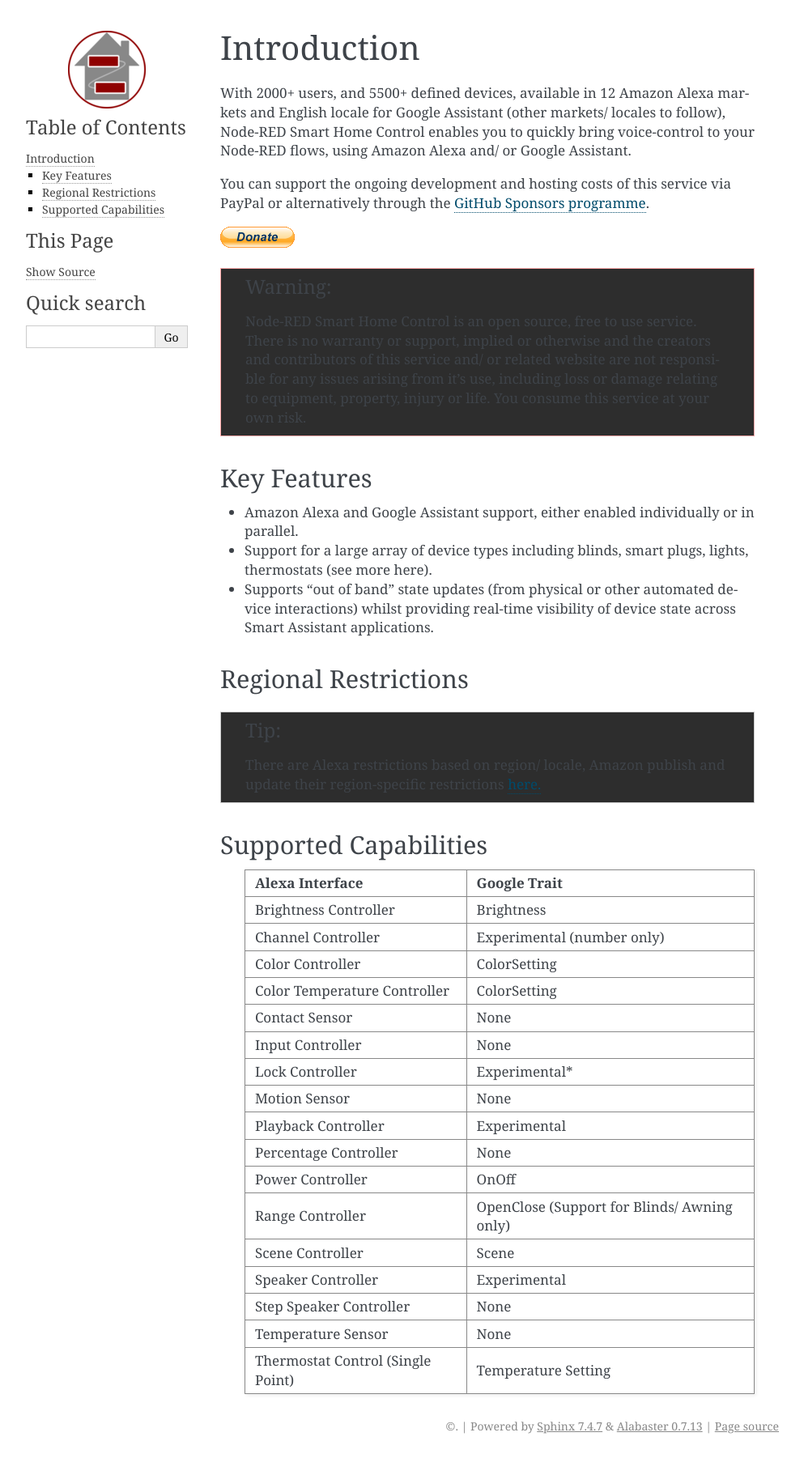
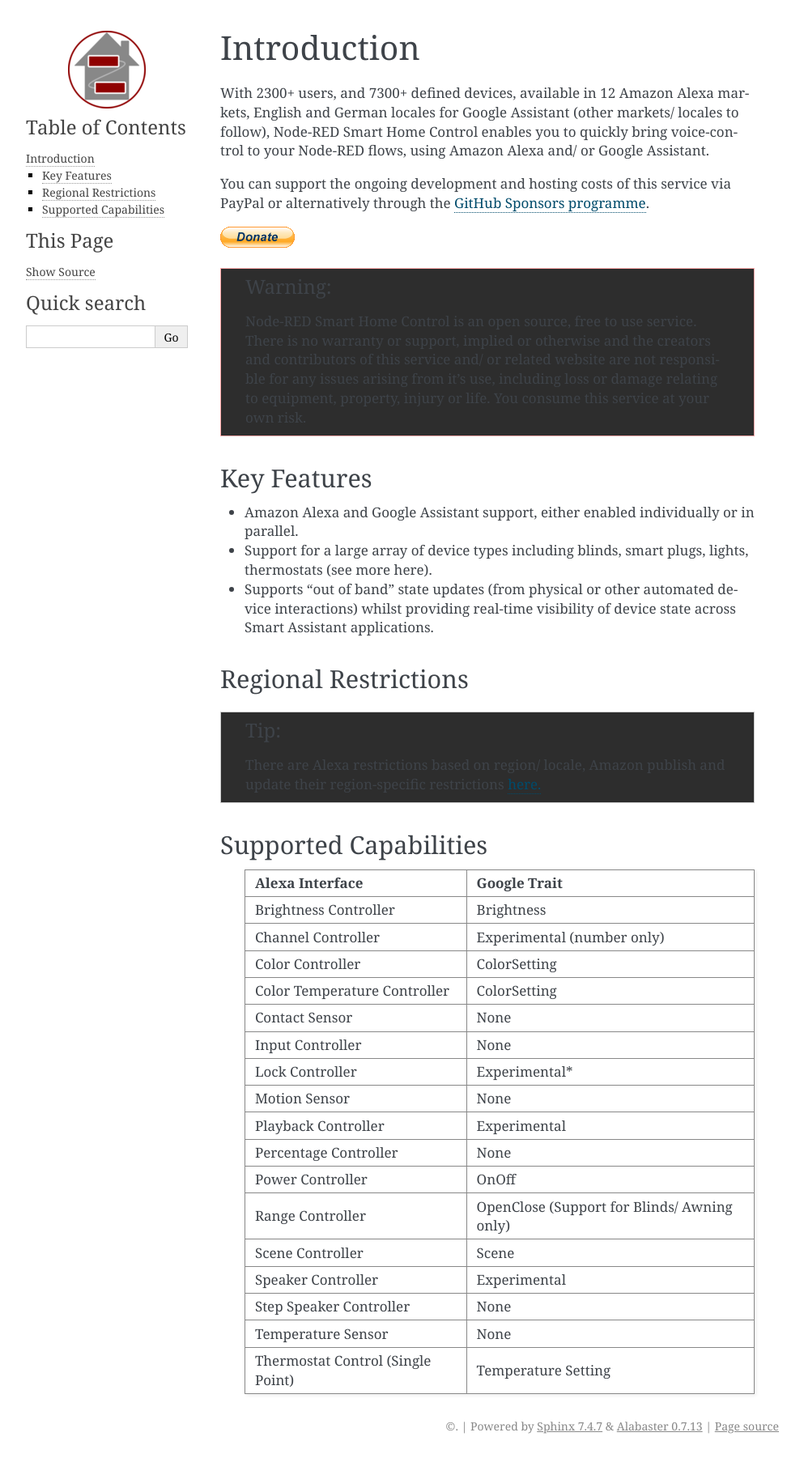
Before and after one commit to hardillb/node-red-alexa-home-skill-web, a Sphinx documentation site: the page built from docs/index.rst, in a window 1280 px wide. Shown: the whole page at 81% size, without its empty margins (148-1141 px from the left). Built offline with Sphinx 7.4.7, drawn with Linux system fonts in a browser that asks for light colours.

Commit message:
Update reflecting launch of de-DE locale for Google Home.

```diff
--- a/docs/getting-started.rst
+++ b/docs/getting-started.rst
@@ -58,7 +58,9 @@
 .. image:: _static/images/works-wih-google.png
     :alt: Add a "works with Google device"
 
-5. For English locale users select "Node-RED Smart Home Control" otherwise, for non-English locale users, select "[test] Node-RED Smart Home Control" and complete the account linking process
+5. For English locale users select "Node-RED Smart Home Control" otherwise, for German locale user, look for "Node-RED Smart Home-Steuerung."
+
+For other locales look for "[test] Node-RED Smart Home Control" and complete the account linking process
 
 .. image:: _static/images/account-linking-google.png
     :alt: Screenshot of Google Account Linking process
--- a/docs/index.rst
+++ b/docs/index.rst
@@ -13,7 +13,7 @@
 **********
 Introduction
 **********
-With 2000+ users, and 5500+ defined devices, available in 12 Amazon Alexa markets and English locale for Google Assistant (other markets/ locales to follow), Node-RED Smart Home Control enables you to quickly bring voice-control to your Node-RED flows, using Amazon Alexa and/ or Google Assistant.
+With 2300+ users, and 7300+ defined devices, available in 12 Amazon Alexa markets, English and German locales for Google Assistant (other markets/ locales to follow), Node-RED Smart Home Control enables you to quickly bring voice-control to your Node-RED flows, using Amazon Alexa and/ or Google Assistant.
 
 You can support the ongoing development and hosting costs of this service via PayPal or alternatively through the `GitHub Sponsors programme <https://github.com/coldfire84>`_.
 
--- a/src/interfaces/views/pages/index.ejs
+++ b/src/interfaces/views/pages/index.ejs
@@ -10,7 +10,7 @@
     <h1 class="notranslate"><%= brand %></h1>
     <p>Welcome to the registration point for <%= brand %> - this service works with both Amazon Alexa and Google Assistant/ Google Home.</p>
 
-    <p>With 2000+ users, and 5500+ defined devices, available in 12 Amazon Alexa markets and English locales for Google Home/ Google Assistant (more markets to follow!),  this web service enables you to quickly bring voice-control to your Node-RED flows. </p>
+    <p>With 2300+ users, and 7300+ defined devices, available in 12 Amazon Alexa markets, English and German locales for Google Home/ Google Assistant (more markets to follow!),  this web service enables you to quickly bring voice-control to your Node-RED flows. </p>
     <p>The service supports "out of band" state updates (from physical or other automated device interactions) whilst providing real-time visibility of device state across Smart Assistant applications.</p>
 
     <p>You can support the ongoing development and hosting costs of this service via PayPal: <a href="https://www.paypal.com/cgi-bin/webscr?cmd=_donations&business=A2F2KF4GKKXT6&currency_code=GBP&source=url">
```
